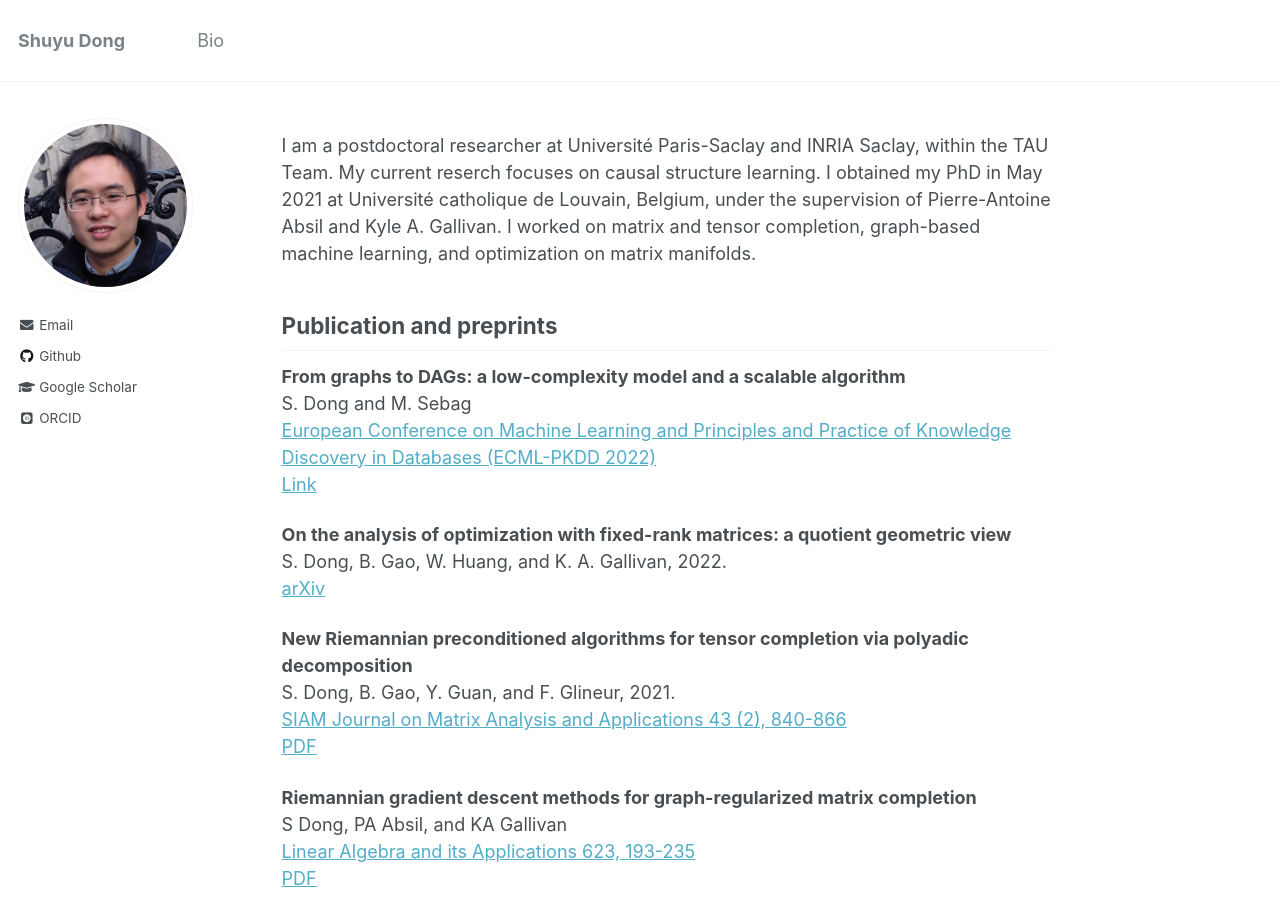
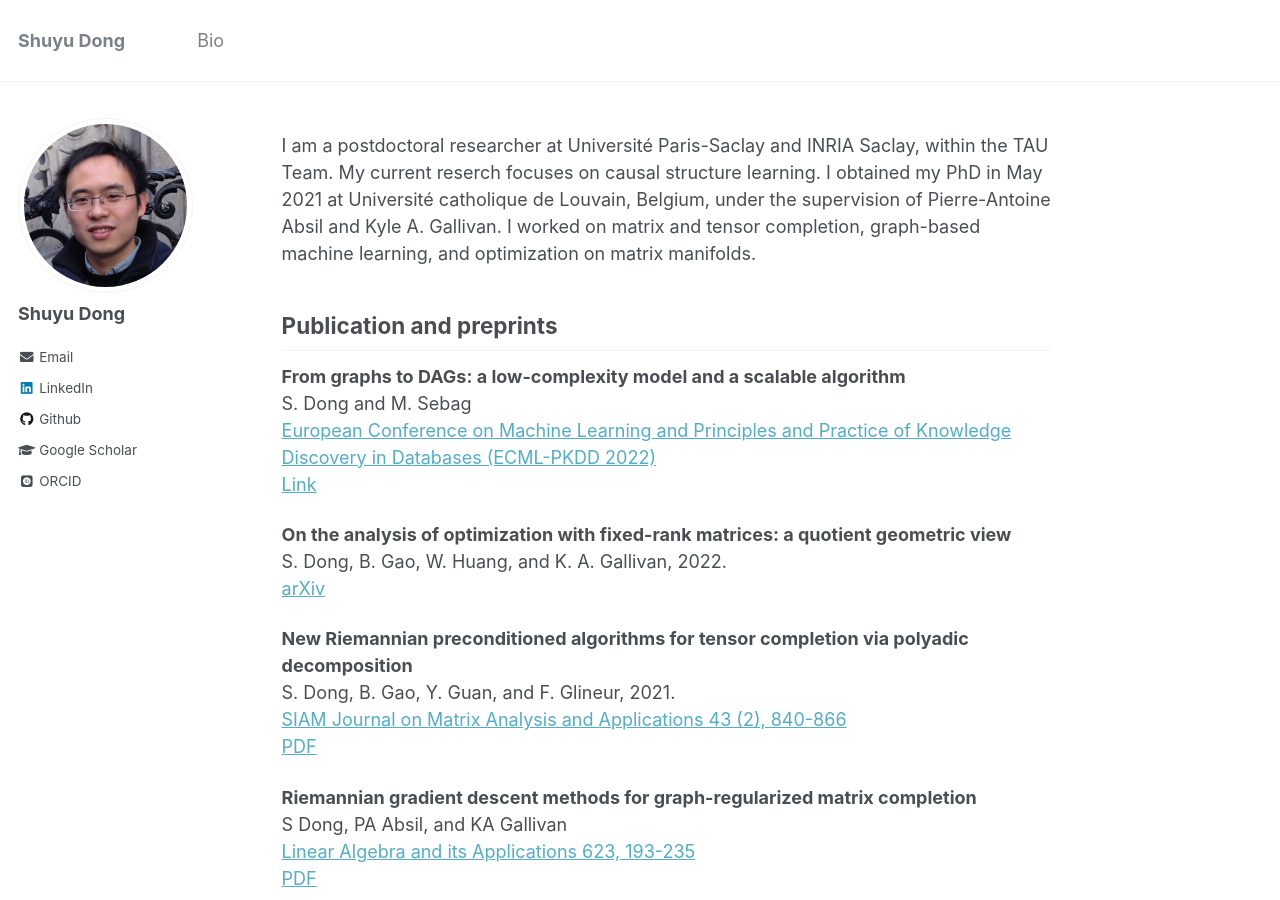
Before and after one commit to shuyu-d/shuyu-d.github.io, a Jekyll site: the page built from _pages/about.md, in a window 1280 px wide and 900 px high. Built offline with Jekyll 4.4.1, drawn with Linux system fonts in a browser that asks for light colours; some web fonts are replaced.

Commit message:
config upd for more author info, seo etc

```diff
--- a/_config.yml
+++ b/_config.yml
@@ -8,14 +8,14 @@
 # Site Settings
 locale                   : "en-US"
 title                    : "Shuyu Dong" #"Your Name / Site Title"
-title_separator          : "-"
+title_separator          : "|"
 name                     : &name "Shuyu Dong" #"Your Name"
-description              : &description ""
+description              : &description "Github Pages of Shuyu Dong"
 domain                   :
-url                      : #
+url                      : "https://shuyu-d.github.io" #
 baseurl                  : / # the subpath of your site, e.g. "/blog"
 repository               :
-teaser                   : # filename of teaser fallback teaser image placed in /images/, .e.g. "500x300.png"
+teaser                   : "500x300.png" # filename of teaser fallback teaser image placed in /images/, .e.g. "500x300.png"
 breadcrumbs              : false # true, false (default)
 words_per_minute         : 160
 future                   : true
@@ -70,18 +70,19 @@ social:
   type                   : # Person or Organization (defaults to Person)
   name                   : # If the user or organization name differs from the site's name
   links: # An array of links to social media profiles
+    - "http://linkedin.com/in/shuyu-dong-8a2b1942"
 
 
 # Analytics
 analytics:
-  provider               :  "google-universal" # false (default), "google", "google-universal", "custom"
+  provider               : "google-universal" # false (default), "google", "google-universal", "custom"
   google:
-    tracking_id          :
+    tracking_id          : "G-5HLP1XEQ0X"
 
 
 # Site Author
 author:
-  name             : "" #"My Sidebar Name"
+  name             : "Shuyu Dong" #"My Sidebar Name"
   avatar           : "profile-shuyu.jpg" #"shuyu-profile.png"
   bio              : "" # "Your biography for the left-hand sidebar"
   location         : #"Location"
@@ -103,7 +104,7 @@ author:
   instagram        :
   impactstory      : #"https://profiles.impactstory.org/u/xxxx-xxxx-xxxx-xxxx"
   lastfm           :
-  linkedin         :
+  linkedin         : "http://linkedin.com/in/shuyu-dong-8a2b1942"
   orcid            : "https://orcid.org/0000-0002-0336-9677"
   pinterest        :
   soundcloud       :
```
